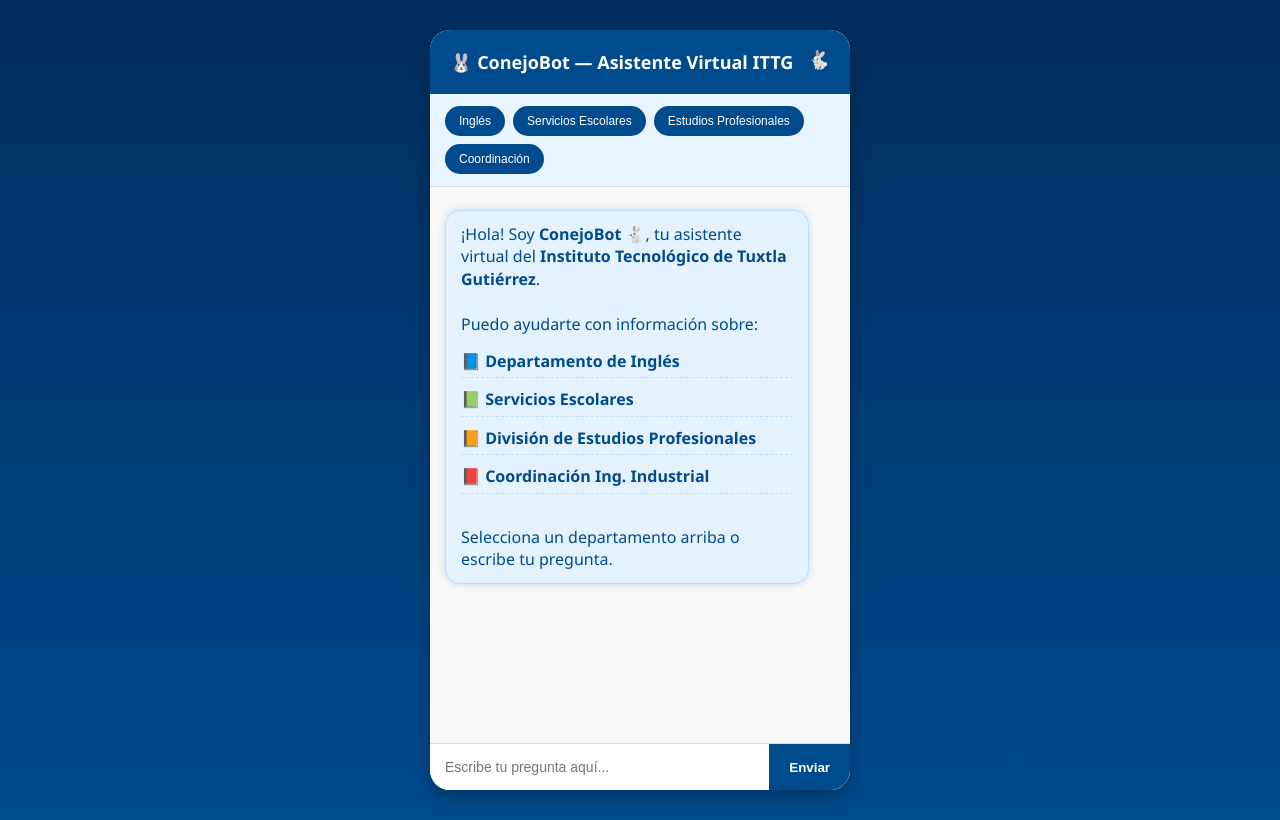
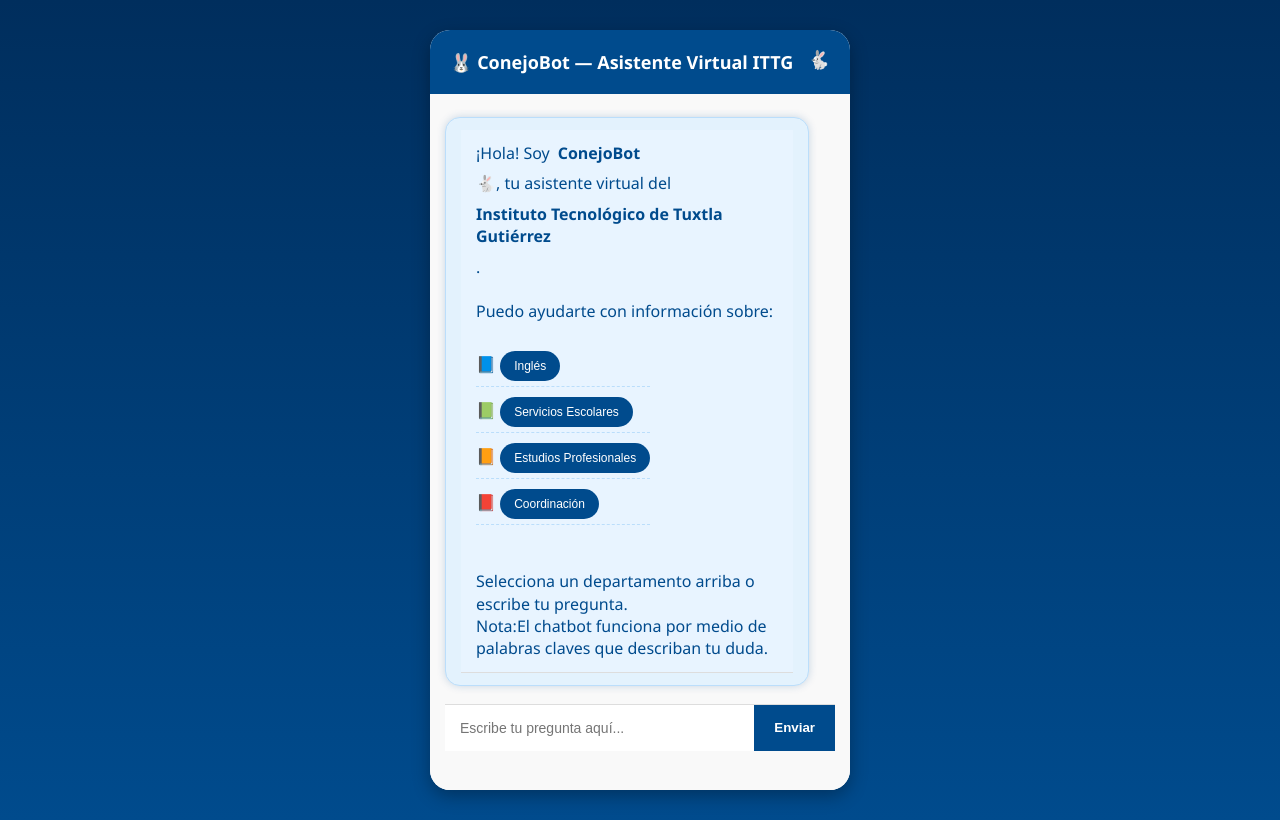
Before and after one commit to 6061jaqueline4002-bot/ConejoBott, a Flask app: page / in a window 1280 px wide. Run offline with Flask 3, Linux system fonts and the light colour scheme.

Commit message:
Update index.html
prueba

```diff
--- a/templates/index.html
+++ b/templates/index.html
@@ -203,24 +203,19 @@
             🐰 ConejoBot — Asistente Virtual ITTG
         </div>
 
-        <div class="quick-actions">
-            <button class="quick-btn" onclick="sendQuickMessage('Inglés')">Inglés</button>
-            <button class="quick-btn" onclick="sendQuickMessage('Servicios escolares')">Servicios Escolares</button>
-            <button class="quick-btn" onclick="sendQuickMessage('División de estudios profesionales')">Estudios Profesionales</button>
-            <button class="quick-btn" onclick="sendQuickMessage('Coordinación')">Coordinación</button>
-        </div>
-
         <div class="chat-box" id="chat-box">
             <div class="bot-message">
+            <div class="quick-actions">
                 ¡Hola! Soy <b>ConejoBot</b> 🐇, tu asistente virtual del <b>Instituto Tecnológico de Tuxtla Gutiérrez</b>.<br><br>
                 Puedo ayudarte con información sobre:
                 <ul class="department-list">
-                    <li>📘 <b>Departamento de Inglés</b>
-                    <li>📗 <b>Servicios Escolares</b>
-                    <li>📙 <b>División de Estudios Profesionales</b>
-                    <li>📕 <b>Coordinación Ing. Industrial</b>
+                    <li>📘 <button class="quick-btn" onclick="sendQuickMessage('📘 Departamento de Inglés')">Inglés</button>
+                    <li>📗 <button class="quick-btn" onclick="sendQuickMessage('📗 Servicios escolares')">Servicios Escolares</button>
+                    <li>📙 <button class="quick-btn" onclick="sendQuickMessage('📙 División de estudios profesionales')">Estudios Profesionales</button>
+                    <li>📕 <button class="quick-btn" onclick="sendQuickMessage('📕 Coordinación ing. Industrial')">Coordinación</button>
                 </ul>
                 <br>Selecciona un departamento arriba o escribe tu pregunta.
+                <br>Nota:El chatbot funciona por medio de palabras claves que describan tu duda.
             </div>
         </div>
 
```
